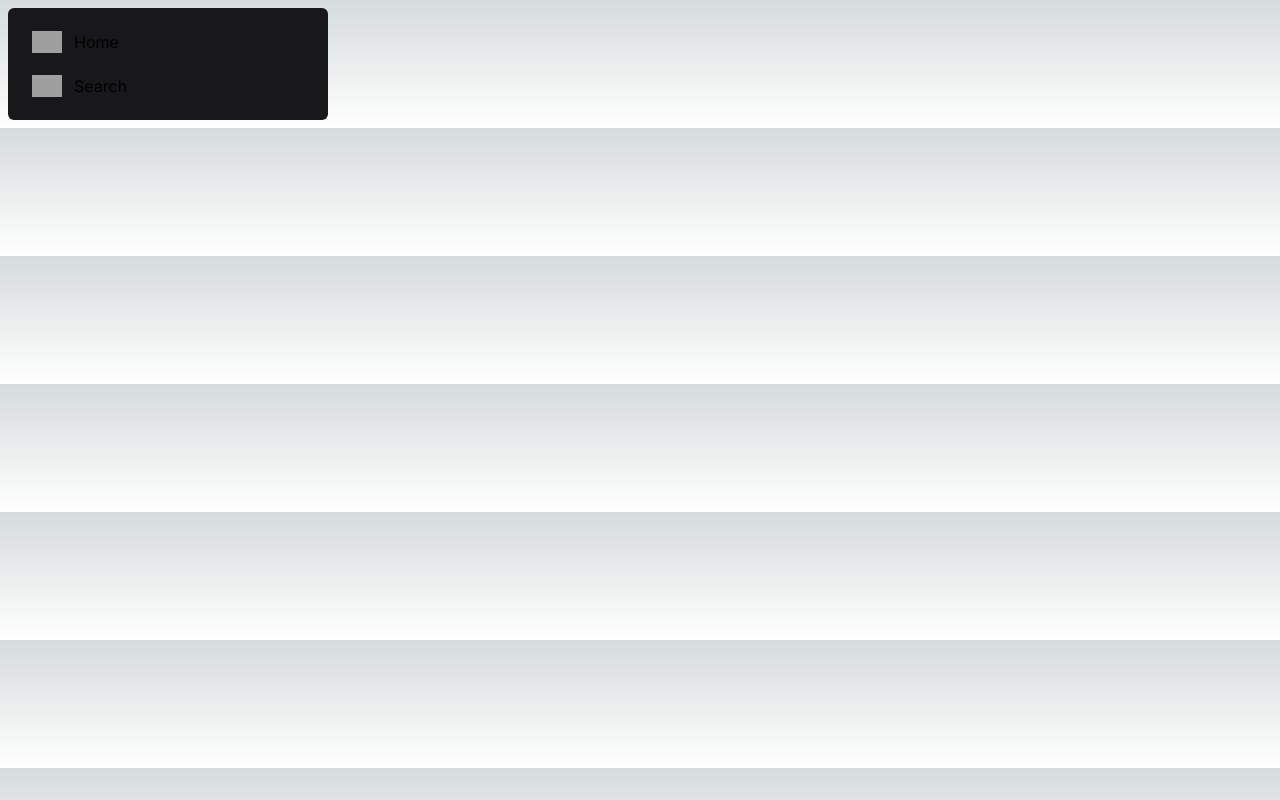
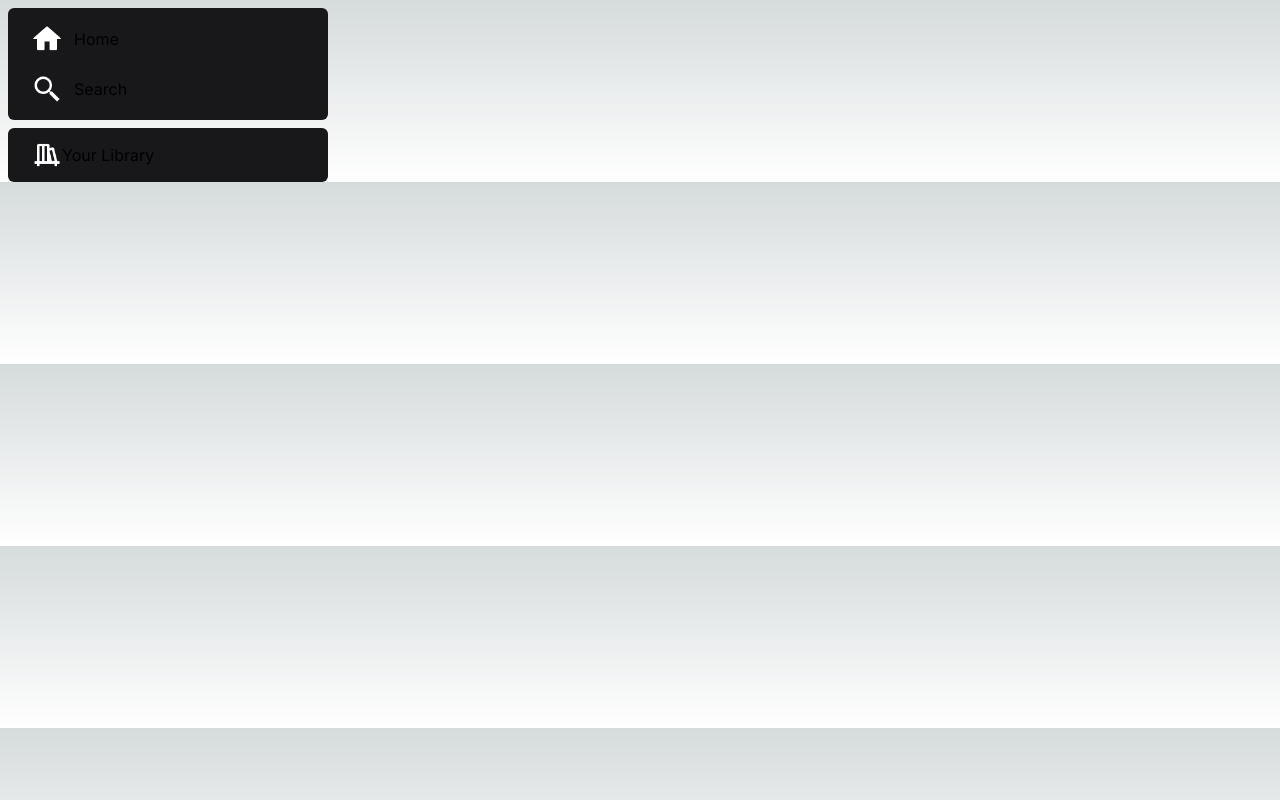
Before and after one commit to oscvrhrr/music-app-react, a Next.js app: page / in a window 1280 px wide. Built offline with nearby package versions, Linux system fonts and the light colour scheme; grey boxes are pictures that could not be loaded.

Commit message:
navbar/library components

```diff
--- a/src/app/components/Library.tsx
+++ b/src/app/components/Library.tsx
@@ -1,9 +1,22 @@
-
+import Image from "next/image"
+import Shelf from '../../../assets/library-icon.png'
 
 
 
 export default function Library () {
     return (
 
+        <aside className="w-80 bg-zinc-900 rounded-md ml-2">
+            <li className="flex items-center mx-6 py-3">
+                <Image
+                    src={Shelf}
+                    width={30}
+                    height={30}
+                    alt="Icon of library"
+                />
+                <p>Your Library</p>
+            </li>
+
+        </aside>
     )
 }
--- a/src/app/components/Navbar.tsx
+++ b/src/app/components/Navbar.tsx
@@ -1,6 +1,6 @@
 import Image from "next/image"
-import Home from '../../../clone-assets/home-icon.png'
-import Search from '../../../clone-assets/search-icon.png'
+import Home from '../../../assets/home-icon.png'
+import Search from '../../../assets/search-icon.png'
 
 export default function Navbar () {
     return (
--- a/src/app/page.tsx
+++ b/src/app/page.tsx
@@ -1,9 +1,11 @@
 import Navbar from "./components/Navbar";
+import Library from "./components/Library";
 
 export default function Home() {
   return (
     <>
       <Navbar/>
+      <Library/>
     </>
   )
 }
```
